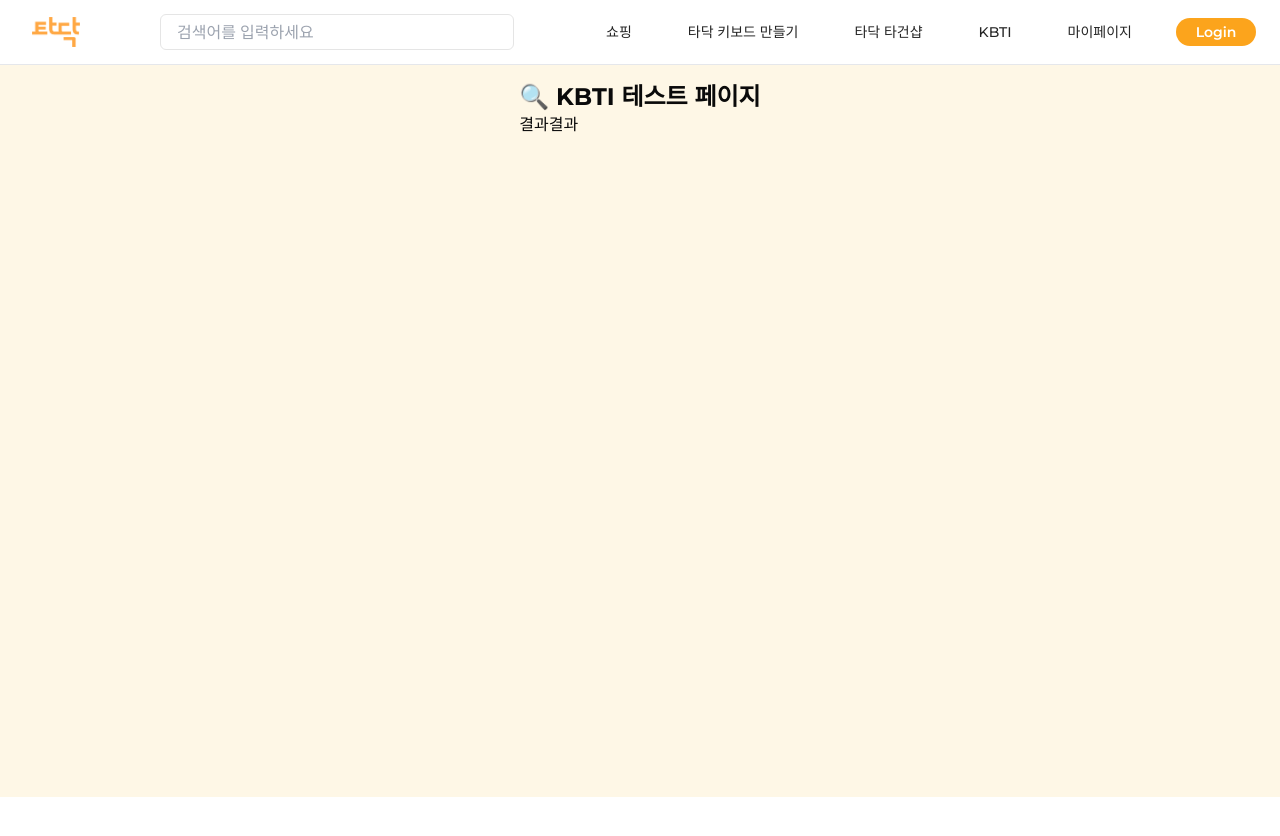
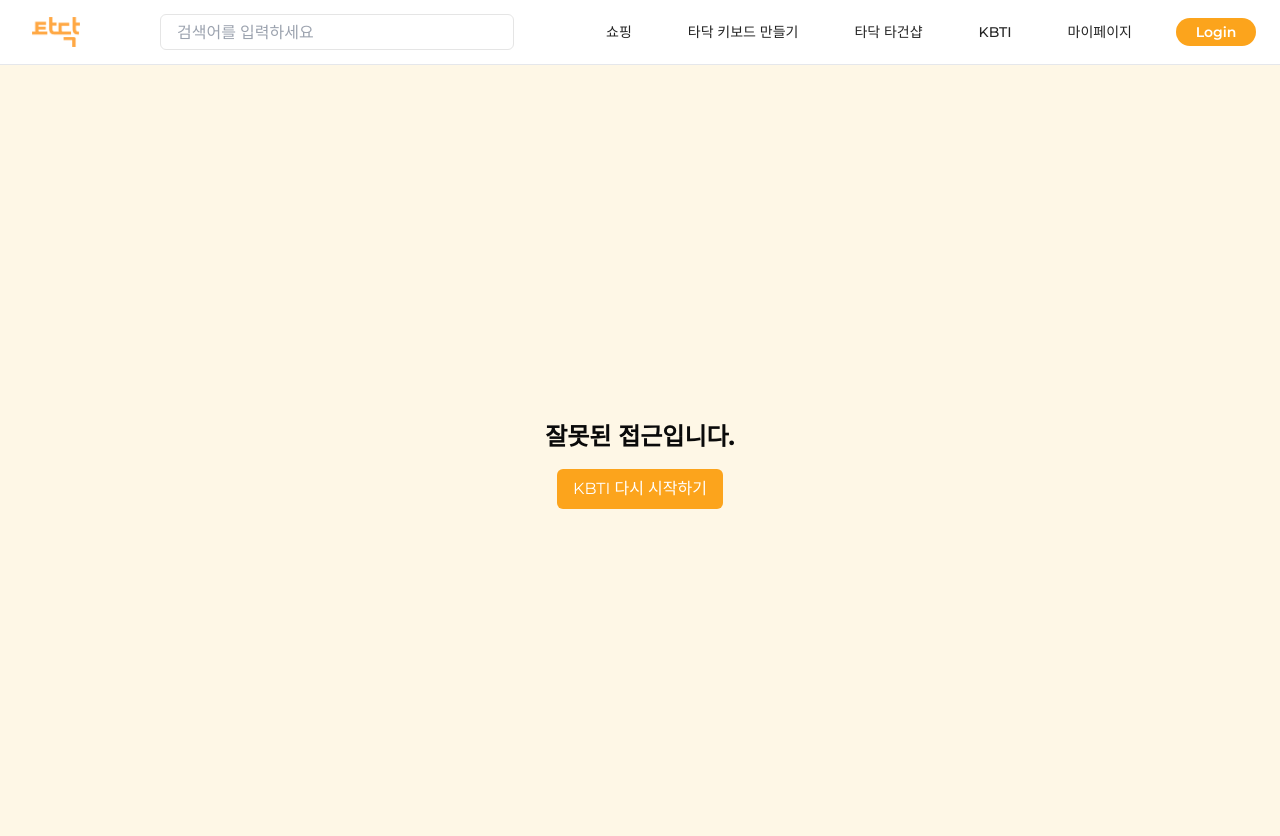
Before and after one commit to teamdadada/tadak, a React (Vite) app in the folder client/web/: page /kbti/result in a window 1280 px wide. Shown: the top 836 px of the page. Before the commit the page ends 800 px from the top, so only its background shows below. Built offline with nearby package versions, Linux system fonts and the light colour scheme; a web font is replaced by a local one.

Commit message:
[S12P31A703-398] [FE] feat: KBTI 결과 페이지로 이동 및 결과 표시 기능 구현

```diff
--- a/client/web/src/pages/KbtiPage/KbtiResultpage.tsx
+++ b/client/web/src/pages/KbtiPage/KbtiResultpage.tsx
@@ -1,8 +1,65 @@
+import { useLocation, useNavigate } from 'react-router-dom'
+
 const KbtiResultPage = () => {
+  const location = useLocation()
+  const navigate = useNavigate()
+
+  const { result } = location.state || {}
+
+  const kbtiDescriptions = {
+    QTMC: {
+      nickname: '정리된 기술 마스터',
+      description:
+        '성능과 실용성을 최우선으로 하며, 책상에 필요한 장비만 두고 깔끔하게 정리하는 사람.',
+      expressions: [
+        '필요한 것만 책상에 올려두고 싶어요.',
+        'RGB보다는 깔끔한 디자인이 좋아요.',
+      ],
+    },
+    QTMP: {
+      nickname: '조용한 정리 회피자',
+      description: '성능을 우선시하지만 정리에는 신경을 덜 쓰는 사람.',
+      expressions: [
+        '중요한 건 성능이지, 정리는 나중에 해도 돼요.',
+        '필요한 건 여기저기 두는 편이에요.',
+      ],
+    },
+  }
+
+  const kbti = kbtiDescriptions[result as keyof typeof kbtiDescriptions] || {}
+
+  if (!result) {
+    return (
+      <div className="flex flex-col items-center justify-center h-screen">
+        <h1 className="text-2xl font-bold">잘못된 접근입니다.</h1>
+        <button
+          className="px-4 py-2 mt-4 text-white rounded-md bg-tadak-primary"
+          onClick={() => navigate('/kbti')}
+        >
+          KBTI 다시 시작하기
+        </button>
+      </div>
+    )
+  }
   return (
-    <div className="p-4">
-      <h1 className="text-2xl font-bold">🔍 KBTI 테스트 페이지</h1>
-      <p>결과결과</p>
+    <div className="flex flex-col items-center justify-center h-screen p-4">
+      <h1 className="mb-4 text-3xl font-bold">당신의 KBTI 결과는 {result}!</h1>
+      <h2 className="text-xl font-semibold">{kbti.nickname}</h2>
+      <p className="mt-2 text-lg">{kbti.description}</p>
+      <ul className="mt-4 space-y-2">
+        {kbti.expressions?.map((expression, index) => (
+          <li key={index} className="text-md">
+            {expression}
+          </li>
+        ))}
+      </ul>
+
+      <button
+        className="px-4 py-2 mt-4 text-white rounded-md bg-tadak-primary"
+        onClick={() => navigate('/kbti')}
+      >
+        다시 검사하기
+      </button>
     </div>
   )
 }
--- a/client/web/src/pages/KbtiPage/KbtiTestPage.tsx
+++ b/client/web/src/pages/KbtiPage/KbtiTestPage.tsx
@@ -1,4 +1,5 @@
 import { useState } from 'react'
+import { useNavigate } from 'react-router-dom'
 
 const questions = [
   {
@@ -79,6 +80,7 @@ const questions = [
 ]
 
 const KbtiTestPage = () => {
+  const navigate = useNavigate()
   const [scores, setScores] = useState<Record<string, number>>({
     Q: 0,
     E: 0,
@@ -100,7 +102,8 @@ const KbtiTestPage = () => {
     if (currentQuestion < questions.length - 1) {
       setCurrentQuestion(currentQuestion + 1)
     } else {
-      alert(`Your KBTI Result: ${calculateKBTI(newScores)}`)
+      const result = calculateKBTI(newScores)
+      navigate('/kbti/result', { state: { result } })
     }
   }
 
@@ -123,16 +126,16 @@ const KbtiTestPage = () => {
         <h1 className="w-full mb-2 text-2xl font-bold">
           {questions[currentQuestion].text}
         </h1>
+
+        <div className="flex h-[20vh]"></div>
       </div>
-
-      <div className="flex h-[20vh]"></div>
 
       <div className="flex flex-col items-center justify-center w-full gap-2 mt-4 space-y-2">
         {questions[currentQuestion].options.map((option, index) => (
           <button
             key={index}
             onClick={() => handleAnswer(questions[currentQuestion].axis, index)}
-            className="block w-full px-4 py-2 text-left text-black border rounded-md hover:bg-tadak-primary hover:text-white bg-tadak-white"
+            className="block w-full px-4 py-2 text-lg font-medium text-left text-black border rounded-md hover:bg-tadak-primary hover:text-white bg-tadak-white"
           >
             {option}
           </button>
```
